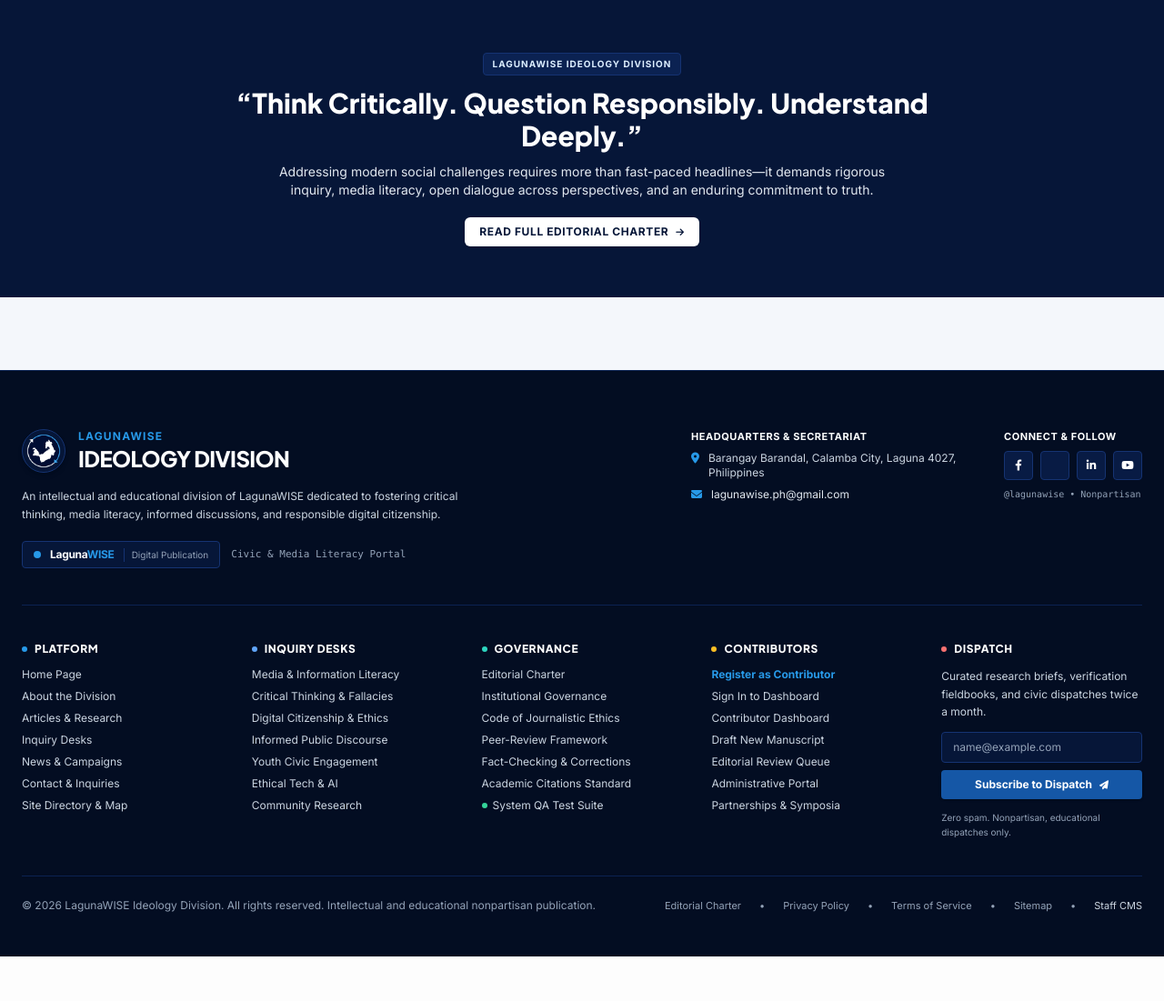
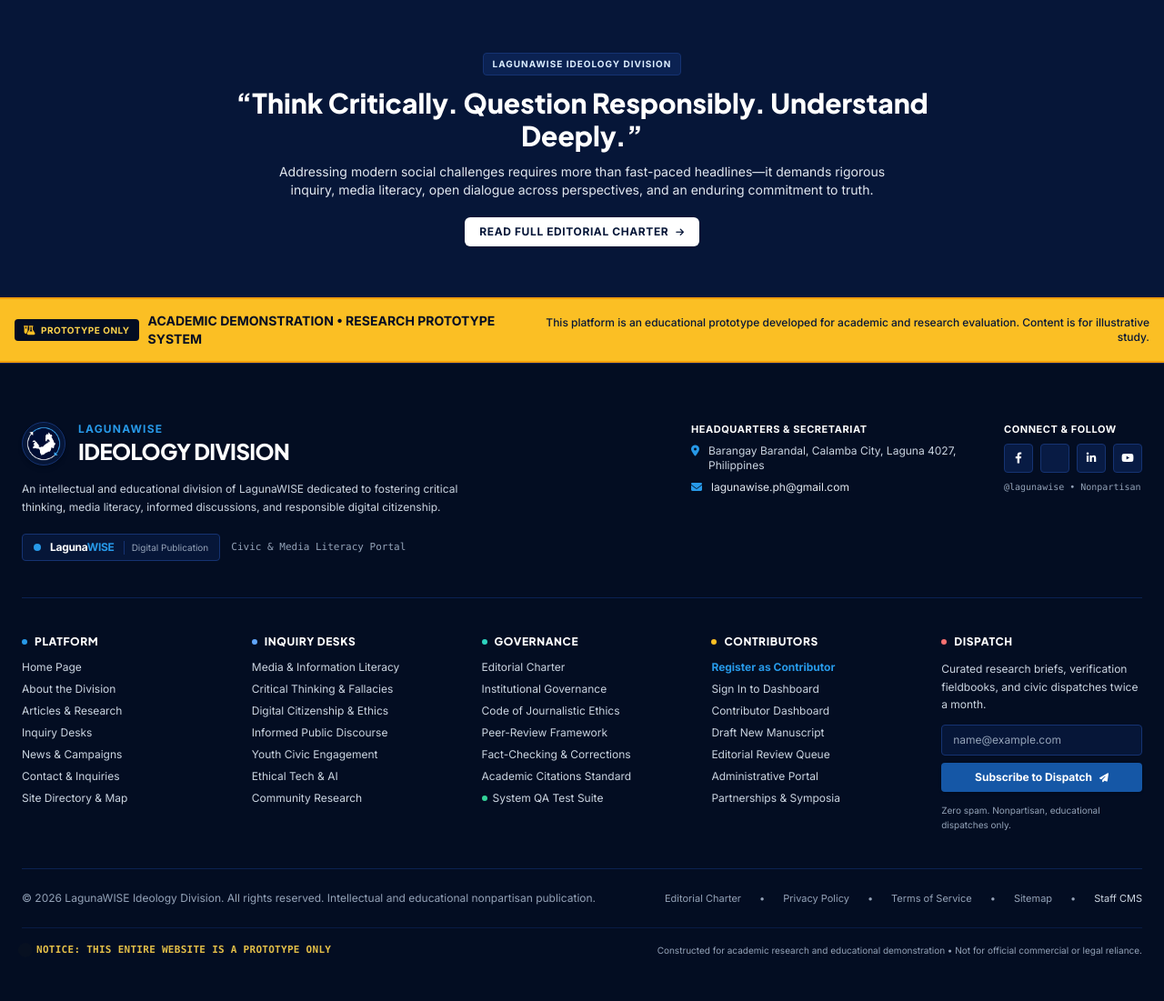
Before and after one commit to x64emkei/LW-ideology, a PHP site: page /LW-ideology/ in a window 1280 px wide. Shown: the part 2820-3921 px from the top of the page at 91% size. Before the commit the page ends 3872 px from the top, so only its background shows below. Run offline with PHP 8.4, Linux system fonts and the light colour scheme; data that the repository does not hold is empty; some libraries are stand-ins or nearby versions.

Commit message:
feat: revise README with Markdown studio, cardless mobile reading layout, global prototype notice, and automated deployment

```diff
--- a/includes/footer.php
+++ b/includes/footer.php
@@ -1,7 +1,24 @@
     </main>
 
+    <!-- GLOBAL PROTOTYPE ADVISORY BANNER (VISIBLE ACROSS ALL PAGES) -->
+    <aside class="bg-amber-400 text-navy-950 border-t-2 border-b-2 border-amber-500 py-3.5 px-4 shadow-sm" aria-label="Prototype Notice">
+        <div class="max-w-7xl mx-auto flex flex-col sm:flex-row items-center justify-between gap-3 text-xs">
+            <div class="flex items-center gap-2.5">
+                <span class="inline-flex items-center gap-1.5 px-2.5 py-1 rounded bg-navy-950 text-amber-300 font-extrabold uppercase text-[10px] tracking-wider shrink-0 shadow-xs">
+                    <i class="fa-solid fa-flask-vial text-amber-400"></i> PROTOTYPE ONLY
+                </span>
+                <p class="font-bold text-navy-950 text-xs sm:text-sm">
+                    ACADEMIC DEMONSTRATION &bull; RESEARCH PROTOTYPE SYSTEM
+                </p>
+            </div>
+            <p class="text-[11px] sm:text-xs text-navy-900 font-medium text-center sm:text-right">
+                This platform is an educational prototype developed for academic and research evaluation. Content is for illustrative study.
+            </p>
+        </div>
+    </aside>
+
     <!-- Master News-Portal Footer (Solid Dark Navy with Verified WCAG AAA Contrast) -->
-    <footer class="bg-navy-950 text-slate-300 border-t border-navy-800 pt-16 pb-12 mt-20" style="background-color: #030D22;">
+    <footer class="bg-navy-950 text-slate-300 border-t border-navy-800 pt-16 pb-12" style="background-color: #030D22;">
         <div class="max-w-7xl mx-auto px-4 sm:px-6">
 
             <!-- Top Footer Bar: Brand, Official Emblem, Wordmark Badge, and Headquarters Details -->
@@ -201,6 +218,17 @@
                 </div>
             </div>
 
+            <!-- Prominent Global Advisory Notice: Prototype Only -->
+            <div class="mt-6 pt-4 border-t border-navy-850 flex flex-col sm:flex-row items-center justify-between gap-3 text-[11px] text-amber-300/90 font-mono">
+                <div class="flex items-center gap-2">
+                    <span class="w-2 h-2 rounded-full bg-amber-400 animate-ping"></span>
+                    <span class="font-bold tracking-wide">NOTICE: THIS ENTIRE WEBSITE IS A PROTOTYPE ONLY</span>
+                </div>
+                <p class="text-[10px] text-slate-400 text-center sm:text-right font-sans">
+                    Constructed for academic research and educational demonstration &bull; Not for official commercial or legal reliance.
+                </p>
+            </div>
+
         </div>
     </footer>
 
--- a/includes/header.php
+++ b/includes/header.php
@@ -97,10 +97,33 @@ $ogImage = isset($ogImage) ? $ogImage : asset('assets/images/lagunawise-map-logo
             --color-muted-text: #718096;
         }
 
+        html {
+            overflow-x: hidden;
+            width: 100%;
+            max-width: 100vw;
+        }
+
         body {
+            overflow-x: hidden;
+            width: 100%;
+            max-width: 100vw;
+            position: relative;
             font-family: 'Inter', sans-serif;
             color: var(--color-body-text);
             background-color: var(--color-bg-light);
+            word-wrap: break-word;
+            overflow-wrap: break-word;
+        }
+
+        /* Universal mobile anti-overflow protections */
+        img, svg, video, iframe {
+            max-width: 100%;
+            height: auto;
+        }
+
+        p, h1, h2, h3, h4, h5, h6, a, span {
+            overflow-wrap: break-word;
+            word-break: break-word;
         }
 
         h1, h2, h3, h4, .font-heading {
--- a/index.php
+++ b/index.php
@@ -177,7 +177,7 @@ require_once __DIR__ . '/includes/header.php';
     <div class="max-w-7xl mx-auto px-4 sm:px-6">
 
         <!-- Mobile Horizontal Topic Ribbon (Thumb-Friendly Swipe Carousel) -->
-        <div class="lg:hidden mb-6 -mx-4 px-4 overflow-x-auto no-scrollbar scroll-smooth flex items-center gap-2 py-1">
+        <div class="lg:hidden mb-6 w-full max-w-full overflow-x-auto no-scrollbar scroll-smooth flex items-center gap-2 py-1">
             <a href="<?= url('pages/articles.php') ?>"
                class="px-3.5 py-1.5 rounded-full text-xs font-bold shrink-0 bg-navy-900 text-white shadow-xs">
                 All Dispatches
--- a/pages/articles.php
+++ b/pages/articles.php
@@ -147,7 +147,7 @@ require_once dirname(__DIR__) . '/includes/header.php';
         </form>
 
         <!-- Mobile Horizontal Quick Category Chips -->
-        <div class="lg:hidden mt-4 pt-3 border-t border-slate-100 -mx-4 px-4 overflow-x-auto no-scrollbar scroll-smooth flex items-center gap-2">
+        <div class="lg:hidden mt-4 pt-3 border-t border-slate-100 w-full max-w-full overflow-x-auto no-scrollbar scroll-smooth flex items-center gap-2">
             <a href="<?= url('pages/articles.php' . (!empty($search) ? '?q=' . urlencode($search) : '')) ?>"
                class="px-3 py-1.5 rounded-full text-xs font-bold shrink-0 transition <?= empty($categorySlug) ? 'bg-navy-900 text-white' : 'bg-surface text-slate-700 hover:bg-slate-200 border border-slate-200' ?>">
                 All (<?= $totalArticles ?>)
```
Also changed, not shown: pages/article-preview.php (+19 -19 lines), pages/article.php (+25 -25 lines), README.md.
